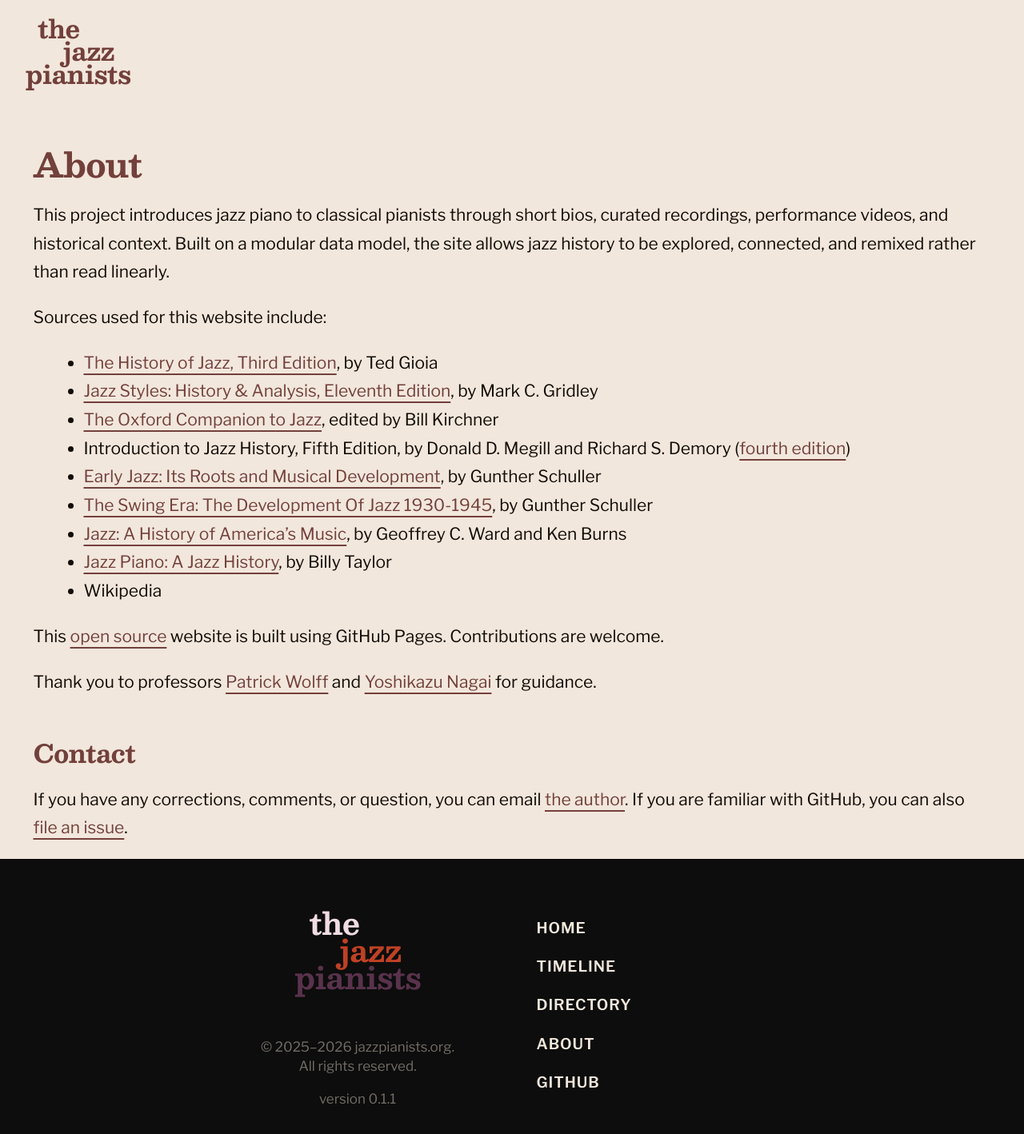
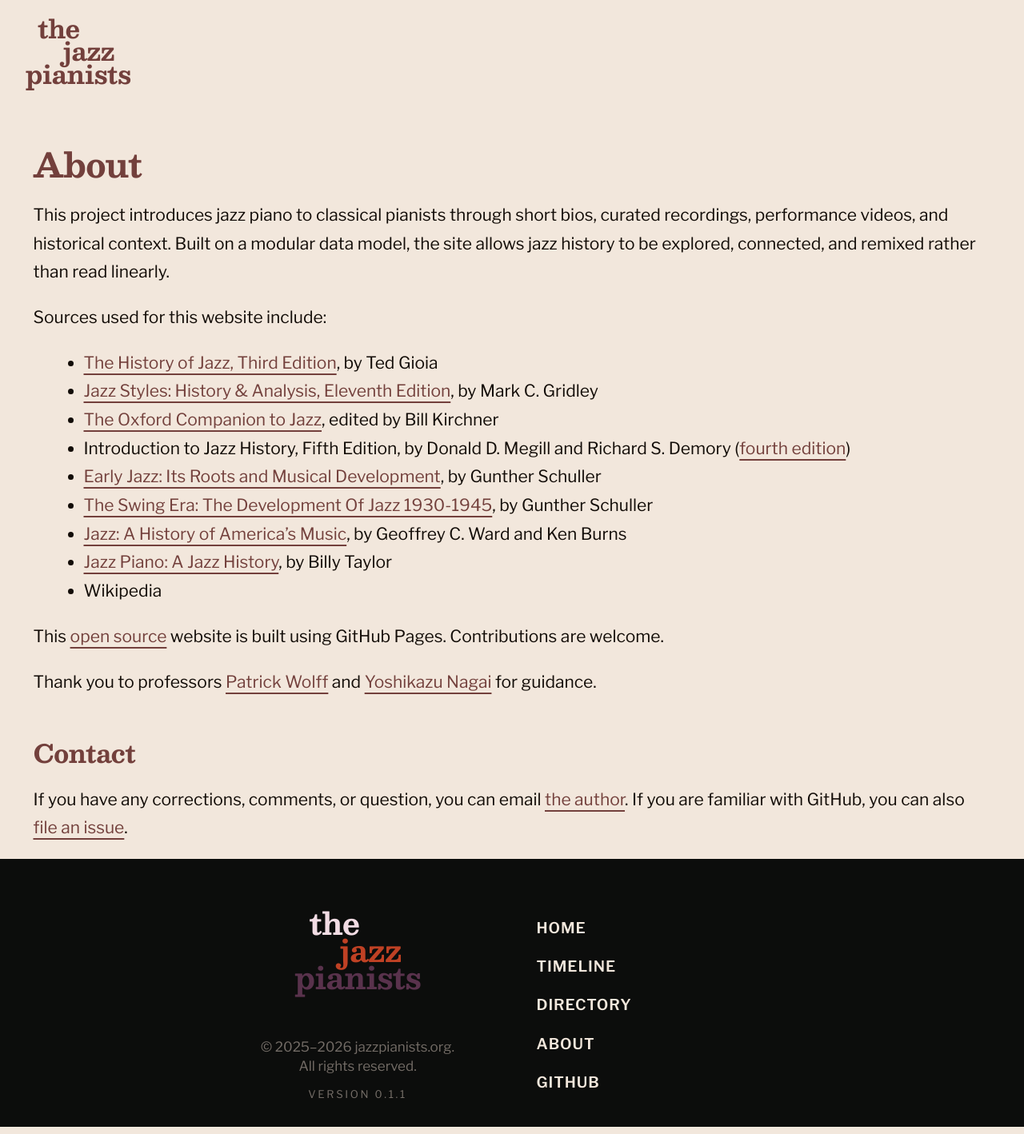
Before and after one commit to legion80/jazzpianists-org, a Jekyll site: the page built from about.md, in a window 1280 px wide. Shown: the whole page at 80% size. Built offline with Jekyll 4.4.1, drawn with Linux system fonts in a browser that asks for light colours.

Commit message:
Missing styles for version

```diff
--- a/assets/main.scss
+++ b/assets/main.scss
@@ -154,6 +154,12 @@ footer {
             font-size: .9em;
             text-align: center;
             line-height: $minimum-line-height;
+        }
+
+        .version {
+            font-size: .7em;
+            text-transform: uppercase;
+            letter-spacing: 0.2em;
         }
     }
     > div:last-child {
```
